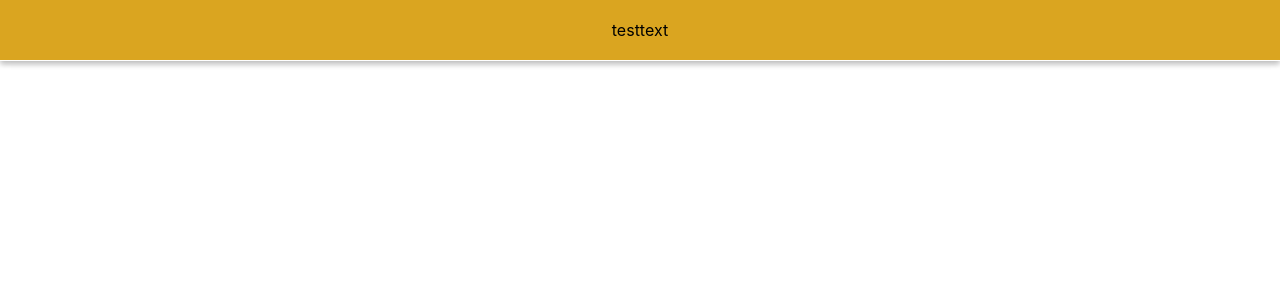
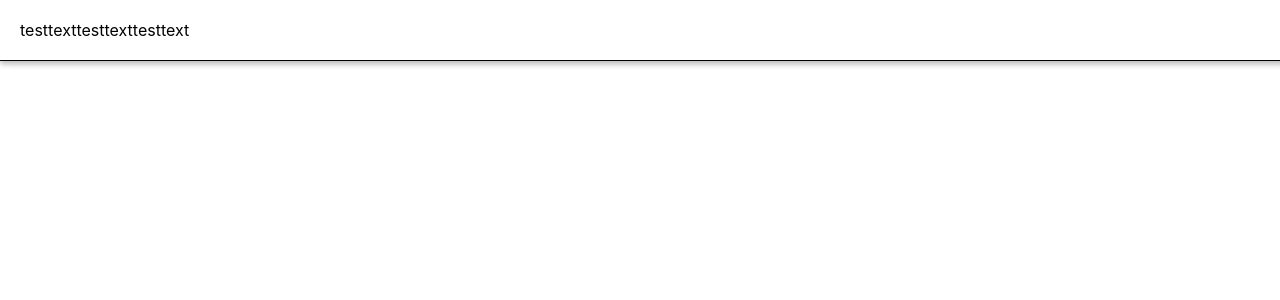
Before and after one commit to bamiya/resume, a React (Create React App) app: page / in a window 1280 px wide. Shown: the top 300 px of the page. Built offline with nearby package versions, Linux system fonts and the light colour scheme.

Commit message:
헤더 css 작업중

```diff
--- a/src/Component/Header/Header.js
+++ b/src/Component/Header/Header.js
@@ -4,6 +4,8 @@ const Header = () => {
   return (
     <Styled.Wrapper>
       <Styled.Text>testtext</Styled.Text>
+      <Styled.Text>testtext</Styled.Text>
+      <Styled.Text>testtext</Styled.Text>
     </Styled.Wrapper>
   );
 };
--- a/src/Component/Header/styled.js
+++ b/src/Component/Header/styled.js
@@ -2,18 +2,16 @@ import styled from "styled-components";
 
 export const Wrapper = styled.div`
   /* 레이아웃 */
-  display: flex;
+  display: flex; //가로방향 정렬
   position: fixed;
-  align-items: center;
-  justify-content: center;
+  align-items: center; // 수직(위아래)정렬에서 가운데 정렬, 반대로 justify-content: center; 는 수평정렬
   height: 60px;
   width: 100%;
-  top: 0px;
-  z-index: 5;
+  padding-left: 20px; //왼쪽 여백주기
 
   /* 색상 */
-  background: goldenrod;
-  color: white;
+  background: transparent;
+  color: black;
   border-bottom: 1px solid;
   box-shadow: 0 3px 6px rgba(0, 0, 0, 0.1), 0 3px 6px rgba(0, 0, 0, 0.2);
 `;
```
